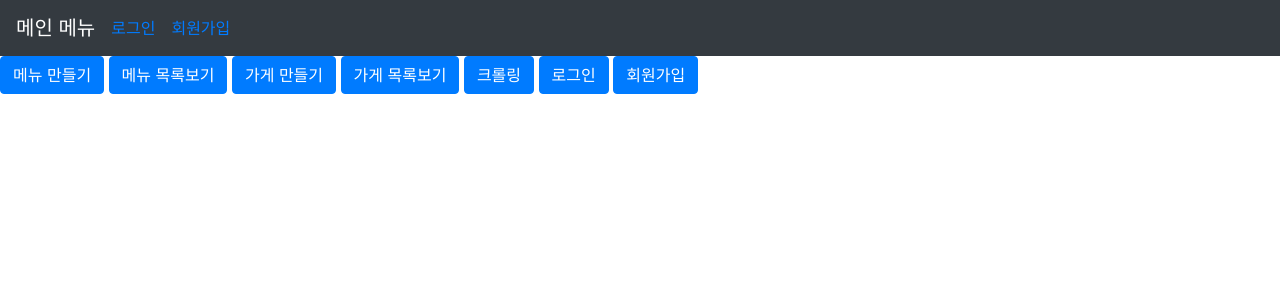
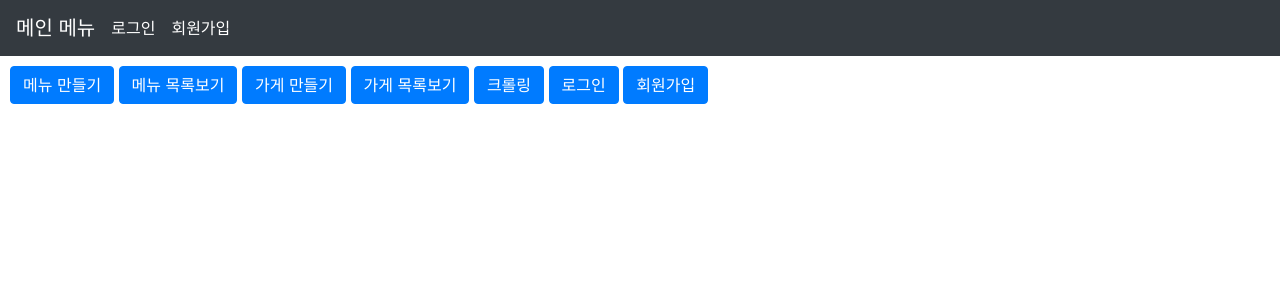
Before and after one commit to wlsdn2749/Bootcamp, a Django app: template templates/bootrc/main.html in a window 1280 px wide. Shown: the top 300 px of the page. Run offline with Django 3.2, Linux system fonts and the light colour scheme; the template is opened without the code that fills it, so the values that code supplies are empty; some libraries are stand-ins or nearby versions.

Commit message:
공통 UI 구현에 따른 스타일 시트 내용 수정
공통 페이지 UI의 구현 과정에서 필요한 스타일 시트의 내용을 일부 추가하였음.

```diff
--- a/static/style.css
+++ b/static/style.css
@@ -1,3 +1,17 @@
+body{
+    margin:10px;
+}
+.menu{
+    color:white;
+    text-decoration:none;
+}
+.menu:hover{
+    color:yellow;
+    text-decoration:none;
+}
+.nav-bottom-resize{
+    margin-bottom:10px;
+}
 .login_style{
     margin:0 auto;
 }
```
